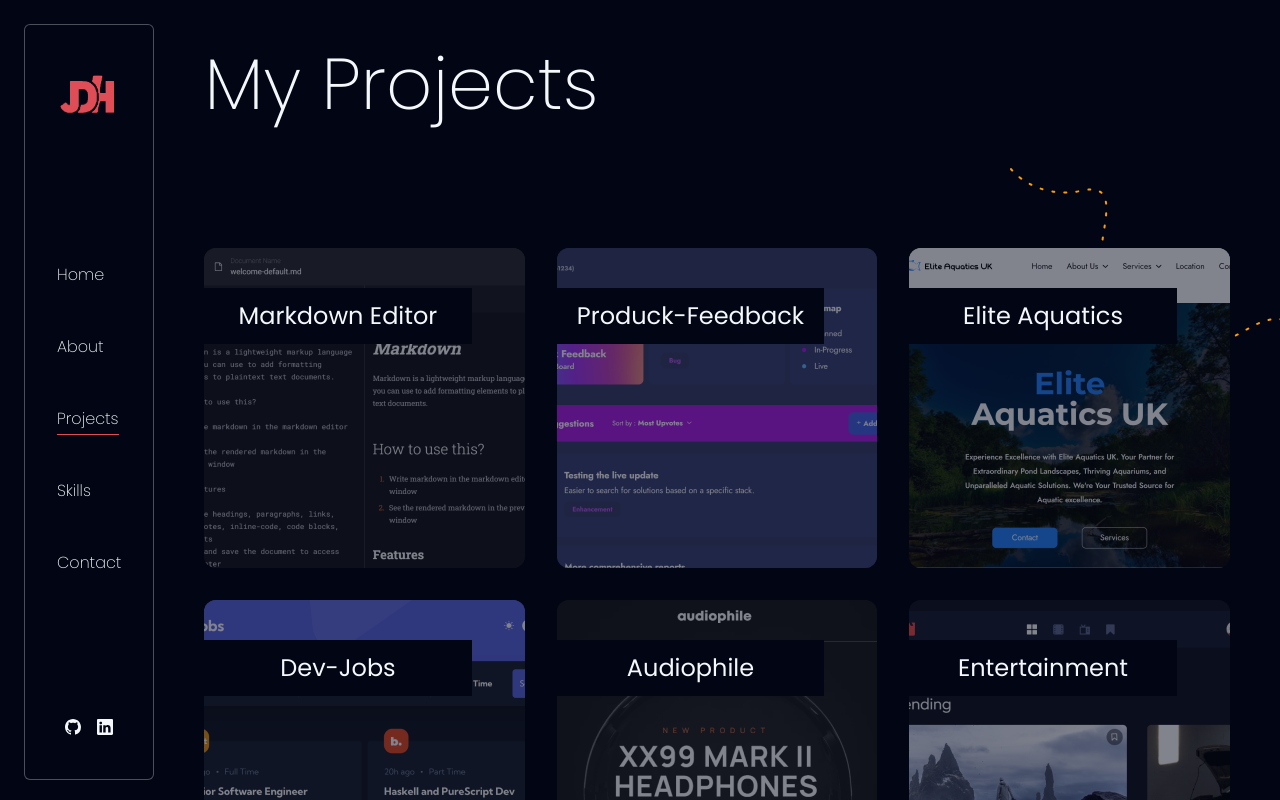
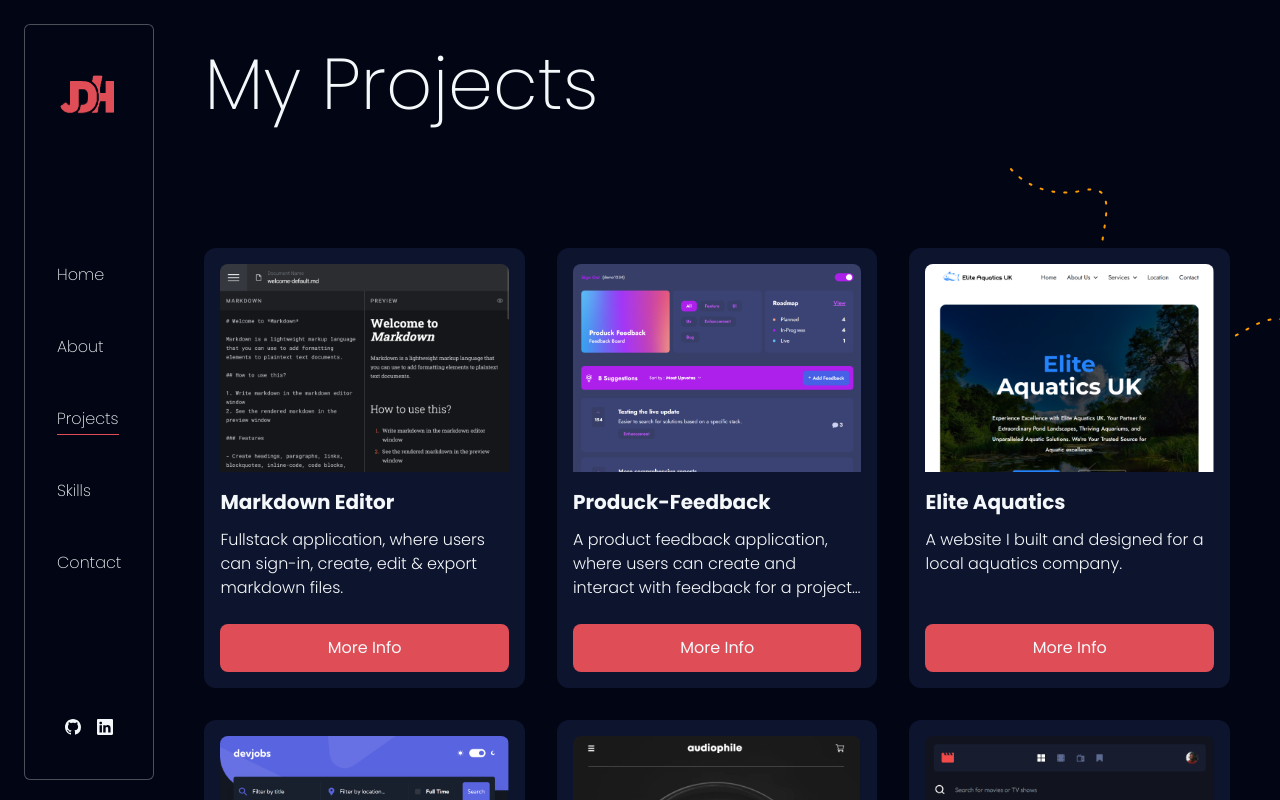
Before and after one commit to David-Henery4/Portfolio-V2, a React (Create React App) app: page /projects in a window 1280 px wide. Shown: the top 800 px of the page. Built offline with nearby package versions, Linux system fonts and the light colour scheme.

Commit message:
updated-cards-pre-studio

```diff
--- a/package.json
+++ b/package.json
@@ -35,9 +35,9 @@
     ]
   },
   "devDependencies": {
-    "autoprefixer": "^10.4.13",
-    "postcss": "^8.4.21",
+    "autoprefixer": "^10.4.19",
+    "postcss": "^8.4.38",
     "sass": "^1.57.1",
-    "tailwindcss": "^3.2.4"
+    "tailwindcss": "^3.4.4"
   }
 }
--- a/src/components/ProjectCard.js
+++ b/src/components/ProjectCard.js
@@ -1,35 +1,29 @@
-import React from 'react'
-import { Link } from 'react-router-dom';
+import React from "react";
+import { Link } from "react-router-dom";
 
-const ProjectCard = ({id, name, descShort, thumbNail }) => {
+const ProjectCard = ({ id, name, descShort, thumbNail }) => {
+  //
   return (
-    <div className="group w-full h-80 relative rounded-xl overflow-hidden">
+    <div className="grid grid-rows-projectCard w-full p-4 relative rounded-xl bg-lightNavy">
       <img
-        className="w-full h-full object-cover object-top absolute top-0 left-0"
+        className="w-full h-52 object-cover object-top rounded-t-[8px]"
         src={require(`../assets/project-assets/thumbs/${thumbNail}`)}
         alt=""
       />
-      <div className="bg-darkShade/50 w-full h-full relative z-10 pt-10">
-        <div className="bg-primaryBlack w-5/6 py-3 text-2xl text-center">
-          <h3>{name}</h3>
+      <div className="w-full text-left mt-4 flex flex-col justify-between items-start">
+        <div>
+          <h2 className="text-xl font-bold text-primaryWhite">{name}</h2>
+          <p className="card-text">{descShort}</p>
         </div>
-      </div>
-      <div className="hidden z-10 text-left absolute top-0 left-0 w-full h-full group-hover:block">
-        <div className="absolute top-0 left-0 w-full h-full bg-primaryBlack/90"></div>
-        <div className="relative z-10 flex-col justify-center items-start gap-5 group-hover:flex h-full w-full group/text p-2">
-          <h4 className="text-3xl font-extralight -translate-x-full transition-all group-hover/text:-translate-x-0 ">
-            {name}
-          </h4>
-          <p className="leading-relaxed tracking-wider text-sm -translate-x-full transition-all group-hover/text:-translate-x-0 ">
-            {descShort}
-          </p>
-          <Link to={`/projects/${id}`} className="primary-btn w-36 h-9 rounded-lg -translate-x-full transition-all group-hover/text:-translate-x-0 grid place-items-center">
-            More Info
-          </Link>
-        </div>
+        <Link
+          to={`/projects/${id}`}
+          className="primary-btn w-full p-3 text-center rounded-lg mt-6"
+        >
+          More Info
+        </Link>
       </div>
     </div>
   );
 };
 
-export default ProjectCard
+export default ProjectCard;
--- /dev/null
+++ b/src/styles/components/_card-text.scss
@@ -0,0 +1,9 @@
+.card-text{
+  margin-top: 12px;
+  font-weight: 300;
+  color: #F5F8FA;
+  overflow: hidden;
+  display: -webkit-box;
+  -webkit-box-orient: vertical;
+  -webkit-line-clamp: 3;
+}
--- a/src/styles/index.scss
+++ b/src/styles/index.scss
@@ -2,3 +2,4 @@
 @import "./components/btns";
 @import "./components/auto-complete-styles";
 @import "./components/header-circle";
+@import "./components/card-text";
--- a/tailwind.config.js
+++ b/tailwind.config.js
@@ -10,6 +10,7 @@
       accentOrangeYellow: "#FF9D00",
       darkShade: "#060B1D",
       lightShade: "#DBE8F0",
+      lightNavy: "#0D142D",
     },
     extend: {
       gridTemplateColumns: {
@@ -19,6 +20,9 @@
         xlDeskGrid: "24px 1fr 50px repeat(10,1fr) 50px",
         projectGrid: "repeat(auto-fit, minmax(250px,.75fr))",
         skillsGrid: "repeat(auto-fit, minmax(220px, 1fr))",
+      },
+      gridTemplateRows: {
+        projectCard: "13rem 1fr",
       },
       gridAutoRows: {
         deskRows: "min-content 1fr",
```
Also changed, not shown: 1 other file (tests, documents, lock files or other folders).
